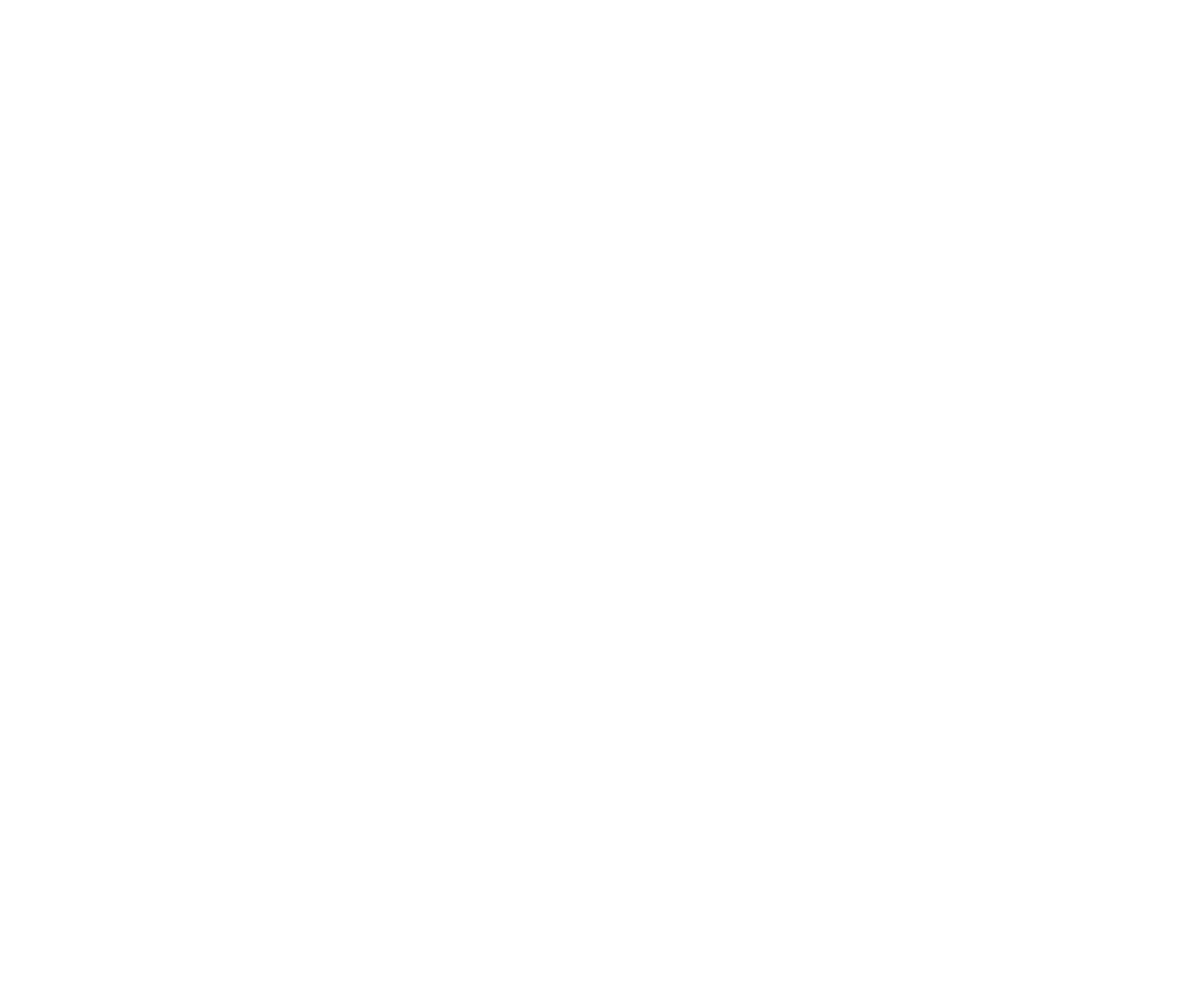
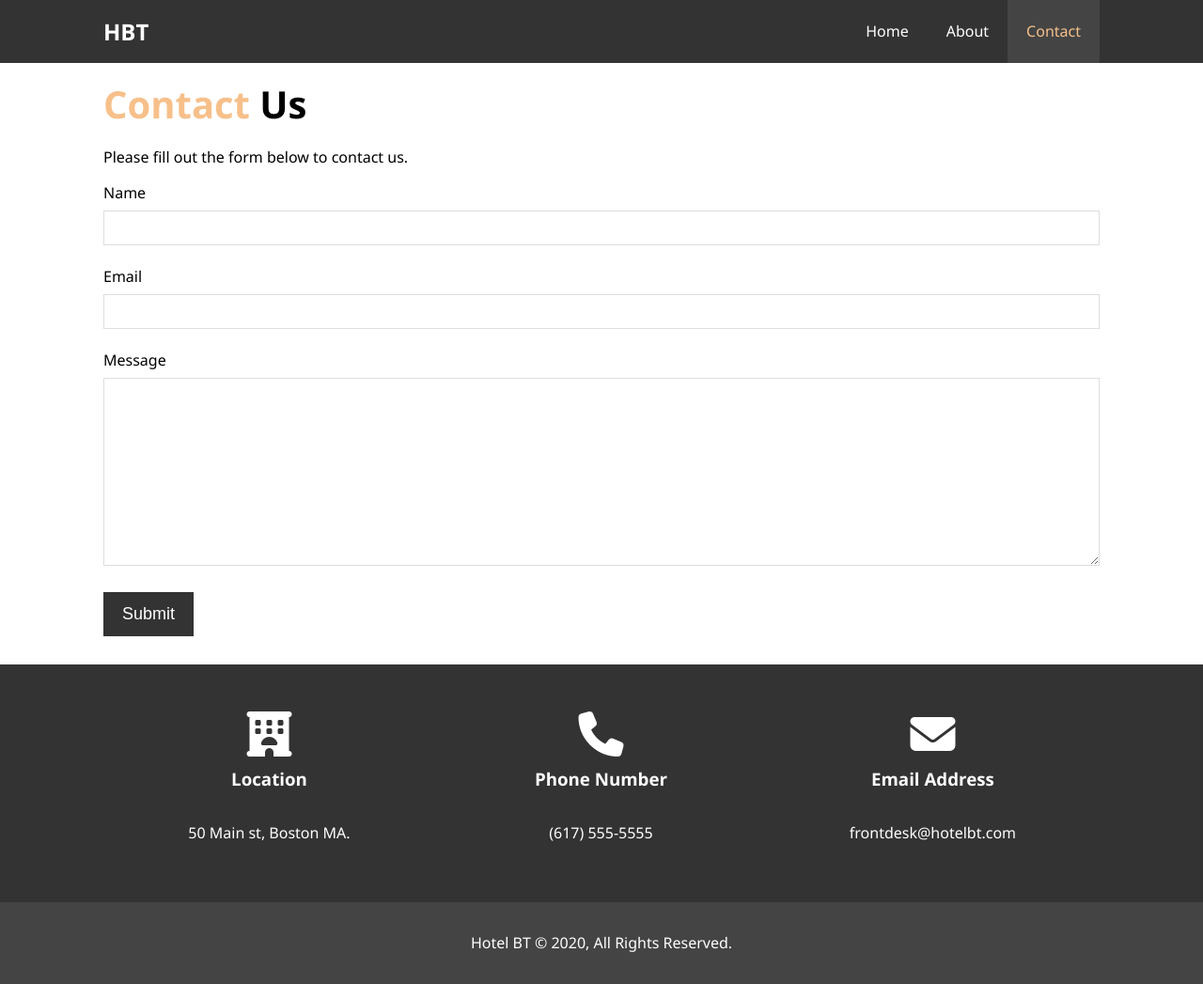
Before and after one commit to nigelgomesot/modern-html-css, a plain HTML site: page hotel_website/contact.html in a window 1280 px wide. Shown: the whole page at 94% size. Before the commit the page ends 800 px from the top, so only its background shows below. Drawn offline with Linux system fonts and the light colour scheme.

Commit message:
# contact us page added...

```diff
--- a/hotel_website/contact.html
+++ b/hotel_website/contact.html
@@ -0,0 +1,75 @@
+<!DOCTYPE html>
+<html lang="en">
+<head>
+  <meta charset="UTF-8">
+  <meta name="viewport" content="width=device-width, initial-scale=1.0">
+  <title>Hotel BT | Contact</title>
+  <meta name="description" content="weclome to Hotel BT">
+  <meta name="keywords" content="hotel">
+  <script src="https://kit.fontawesome.com/af60acde1f.js" crossorigin="anonymous"></script>
+  <link rel="stylesheet" href="css/style.css">
+</head>
+<body>
+  <header>
+    <nav id="navbar">
+      <div class="container">
+        <h1 class="logo"><a href="index.html">HBT</a></h1>
+        <ul>
+          <li><a href="index.html">Home</a></li>
+          <li><a href="about.html">About</a></li>
+          <li><a class="current" href="contact.html">Contact</a></li>
+        </ul>
+      </div>
+    </nav>
+
+
+  </header>
+
+  <section id="contact-form" class="py-3">
+    <div class="container">
+      <h1 class="l-heading"><span class="text-primary">Contact</span> Us</h1>
+      <p>Please fill out the form below to contact us.</p>
+
+      <form action="process.php">
+        <div class="form-group">
+          <label for="name">Name</label>
+          <input type="text" name="name" id="name">
+        </div>
+        <div class="form-group">
+          <label for="email">Email</label>
+          <input type="email" name="email" id="email">
+        </div>
+        <div class="form-group">
+          <label for="message">Message</label>
+          <textarea type="text" name="message" id="message"></textarea>
+        </div>
+        <button class="btn" type="submit">Submit</button>
+      </form>
+    </div>
+  </section>
+
+  <section id="contact-info" class="bg-dark">
+    <div class="container">
+      <div class="box">
+        <i class="fas fa-hotel fa-3x"></i>
+        <h3>Location</h3>
+        <p>50 Main st, Boston MA.</p>
+      </div>
+      <div class="box">
+        <i class="fas fa-phone fa-3x"></i>
+        <h3>Phone Number</h3>
+        <p>(617) 555-5555</p>
+      </div>
+      <div class="box">
+        <i class="fas fa-envelope fa-3x"></i>
+        <h3>Email Address</h3>
+        <p>frontdesk@hotelbt.com</p>
+      </div>
+    </div>
+  </section>
+
+  <footer id="main-footer">
+    <p>Hotel BT &copy; 2020, All Rights Reserved.</p>
+  </footer>
+</body>
+</html>
--- a/hotel_website/css/style.css
+++ b/hotel_website/css/style.css
@@ -231,6 +231,33 @@ p {
   border-radius: 50%;
 }
 
+/* Contact Form */
+#contact-form .form-group {
+  margin-bottom: 20px;
+}
+
+#contact-form label {
+  display: block;
+  margin-bottom: 5px;
+}
+
+#contact-form input,
+#contact-form textarea {
+  width: 100%;
+  padding: 10px;
+  border: 1px #ddd solid;
+}
+
+#contact-form textarea {
+  height: 200px;
+}
+
+#contact-form input:focus,
+#contact-form textarea:focus {
+  outline: none;
+  border-color: #f7c08a;
+}
+
 /* Footer */
 #main-footer {
   text-align: center;
```
Also changed, not shown: hotel_website/about.html (+1 -1 lines), hotel_website/index.html (+4 -4 lines).
